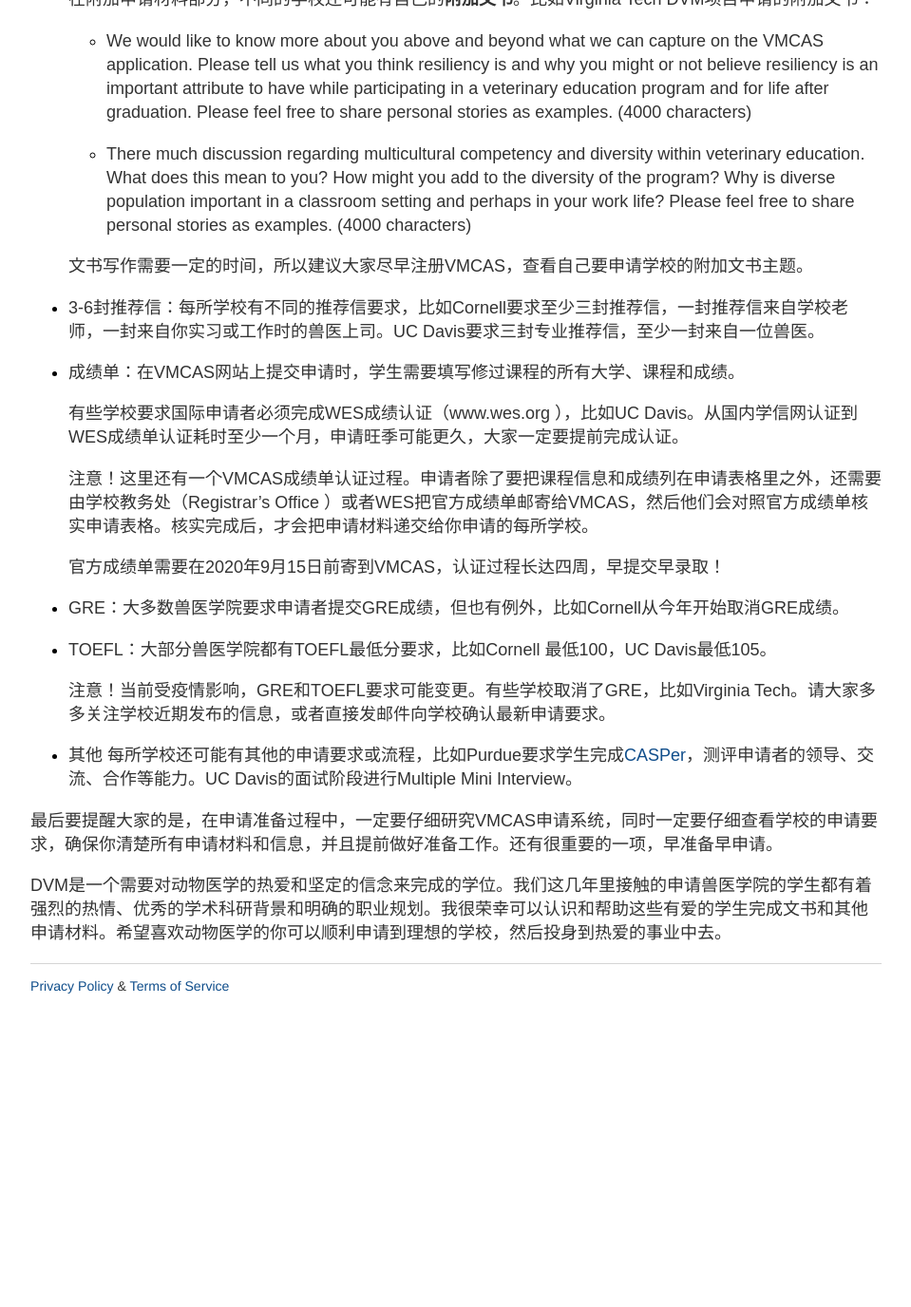
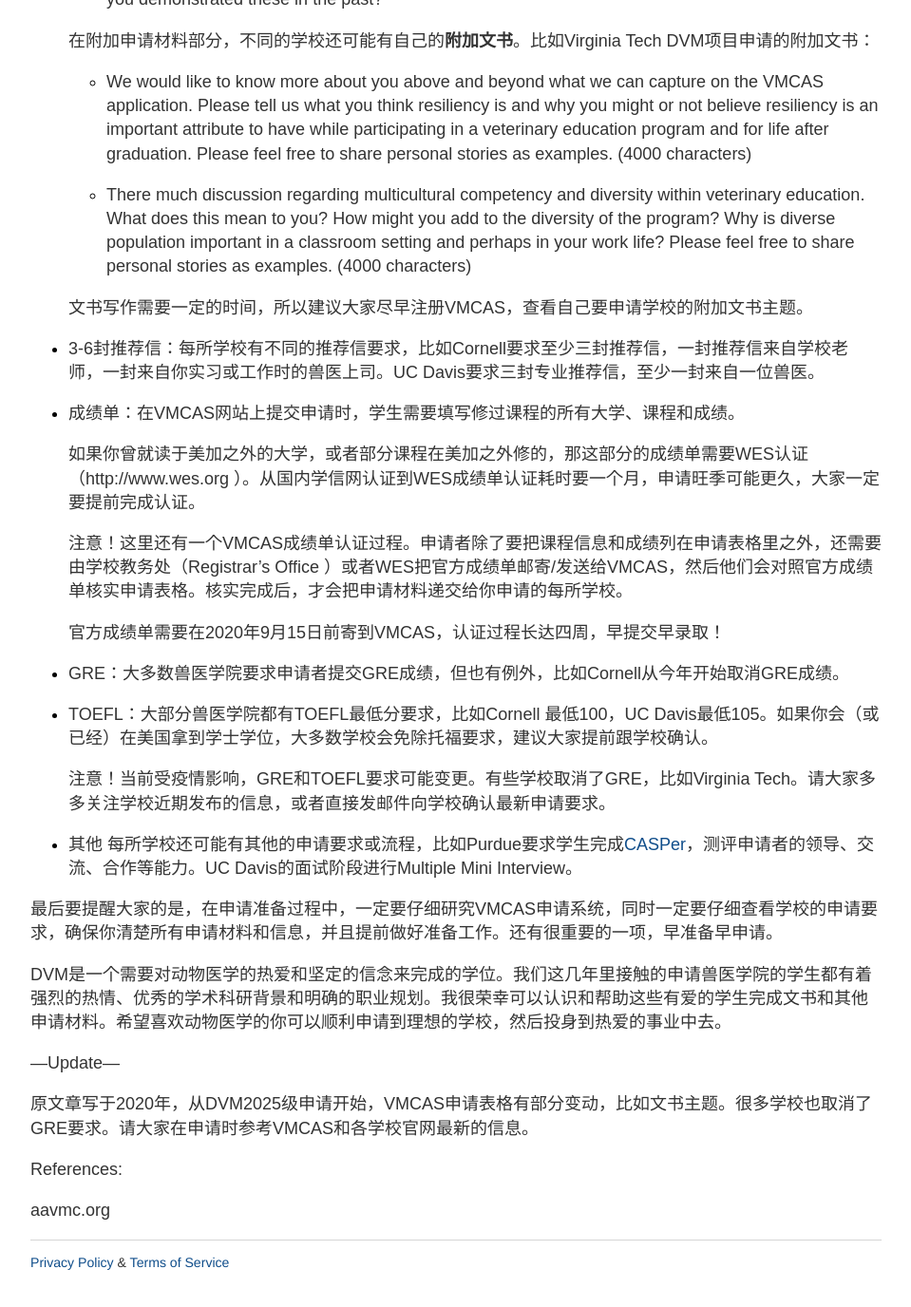
Before and after one commit to RagingTiger/PnFTech.github.io, a Jekyll site: the page built from _posts/2020-05-18-pre-vet-app.md, in a window 1280 px wide and 1400 px high, scrolled down 2452 px. Shown: the top 1376 px of the window at 95% size, without its empty margins (160-1119 px from the left). Built offline with Jekyll 4.4.1, drawn with Linux system fonts in a browser that asks for light colours; before the commit the page ends 3560 px from its top, so only the background shows below that; some of the changed text lies outside the part shown.

Commit message:
edited posts

```diff
--- a/_posts/2020-05-18-pre-vet-app.md
+++ b/_posts/2020-05-18-pre-vet-app.md
@@ -71,11 +71,13 @@
 [Princeton University](https://hpa.princeton.edu/prehealth-after-princeton/postbac-programs/career-change)为本科毕业生总结的**Post-baccalaureate programs**，其中包括Columbia, UPenn等学校。有些学校只接受在美国获得本科学位的申请者，请大家根据自己的情况找到适合的学校。更多学校和项目信息请查看链接或直接搜索post-baccalaureate, pre-vet/pre-med。
 
 
-**兽医相关工作经历**
+**经历**
 
 在申请DVM项目时，非常重要的一项就是动物、兽医和/或研究经历。动物经历可以是动物收容所、农场、动物园、水族馆等场所的工作。兽医经历一般需要直接与兽医接触的工作，比如job shadowing，或者兽医助理。多数学校是要求学生动物经历和兽医经历都要有的。
 
 有些学校明确规定了最低工作时间, 比如UC Davis规定的最低180个小时的动物、兽医和/或研究经历（往届被录取学生的平均时间是1475小时），也有的学校没有最低要求，比如Purdue官网上写明了工作科研经历重质不重量。
+
+除了上面这些经历，课外/社区活动也是一项重要的经历，可以体现学生的兴趣爱好、领导力等。
 
 **其他申请材料要求**
 
@@ -90,6 +92,7 @@
   + Consider the breadth of society which we serve. What attributes do you believe are essential to be successful within the veterinary profession? Of these attributes, which do you possess and how have you demonstrated these in the past?
 
   在附加申请材料部分，不同的学校还可能有自己的**附加文书**。比如Virginia Tech DVM项目申请的附加文书：
+
   + We would like to know more about you above and beyond what we can capture on the VMCAS application. Please tell us what you think resiliency is and why you might or not believe resiliency is an important attribute to have while participating in a veterinary education program and for life after graduation. Please feel free to share personal stories as examples. (4000 characters)
 
   + There much discussion regarding multicultural competency and diversity within veterinary education. What does this mean to you? How might you add to the diversity of the program?  Why is diverse population important in a classroom setting and perhaps in your work life? Please feel free to share personal stories as examples. (4000 characters)
@@ -100,15 +103,15 @@
 
 + 成绩单：在VMCAS网站上提交申请时，学生需要填写修过课程的所有大学、课程和成绩。
 
-  有些学校要求国际申请者必须完成WES成绩认证（www.wes.org ），比如UC Davis。从国内学信网认证到WES成绩单认证耗时至少一个月，申请旺季可能更久，大家一定要提前完成认证。
+  如果你曾就读于美加之外的大学，或者部分课程在美加之外修的，那这部分的成绩单需要WES认证（http://www.wes.org ）。从国内学信网认证到WES成绩单认证耗时要一个月，申请旺季可能更久，大家一定要提前完成认证。
 
-  注意！这里还有一个VMCAS成绩单认证过程。申请者除了要把课程信息和成绩列在申请表格里之外，还需要由学校教务处（Registrar's Office ）或者WES把官方成绩单邮寄给VMCAS，然后他们会对照官方成绩单核实申请表格。核实完成后，才会把申请材料递交给你申请的每所学校。
+  注意！这里还有一个VMCAS成绩单认证过程。申请者除了要把课程信息和成绩列在申请表格里之外，还需要由学校教务处（Registrar's Office ）或者WES把官方成绩单邮寄/发送给VMCAS，然后他们会对照官方成绩单核实申请表格。核实完成后，才会把申请材料递交给你申请的每所学校。
 
   官方成绩单需要在2020年9月15日前寄到VMCAS，认证过程长达四周，早提交早录取！
 
 + GRE：大多数兽医学院要求申请者提交GRE成绩，但也有例外，比如Cornell从今年开始取消GRE成绩。
 
-+ TOEFL：大部分兽医学院都有TOEFL最低分要求，比如Cornell 最低100，UC Davis最低105。
++ TOEFL：大部分兽医学院都有TOEFL最低分要求，比如Cornell 最低100，UC Davis最低105。如果你会（或已经）在美国拿到学士学位，大多数学校会免除托福要求，建议大家提前跟学校确认。
 
   注意！当前受疫情影响，GRE和TOEFL要求可能变更。有些学校取消了GRE，比如Virginia Tech。请大家多多关注学校近期发布的信息，或者直接发邮件向学校确认最新申请要求。
 
@@ -119,3 +122,11 @@
 最后要提醒大家的是，在申请准备过程中，一定要仔细研究VMCAS申请系统，同时一定要仔细查看学校的申请要求，确保你清楚所有申请材料和信息，并且提前做好准备工作。还有很重要的一项，早准备早申请。
 
 DVM是一个需要对动物医学的热爱和坚定的信念来完成的学位。我们这几年里接触的申请兽医学院的学生都有着强烈的热情、优秀的学术科研背景和明确的职业规划。我很荣幸可以认识和帮助这些有爱的学生完成文书和其他申请材料。希望喜欢动物医学的你可以顺利申请到理想的学校，然后投身到热爱的事业中去。
+
+—Update—
+
+原文章写于2020年，从DVM2025级申请开始，VMCAS申请表格有部分变动，比如文书主题。很多学校也取消了GRE要求。请大家在申请时参考VMCAS和各学校官网最新的信息。
+
+References:
+
+aavmc.org
```
Also changed, not shown: _posts/2022-04-15-veterinary-experience.md (+15 -15 lines).
